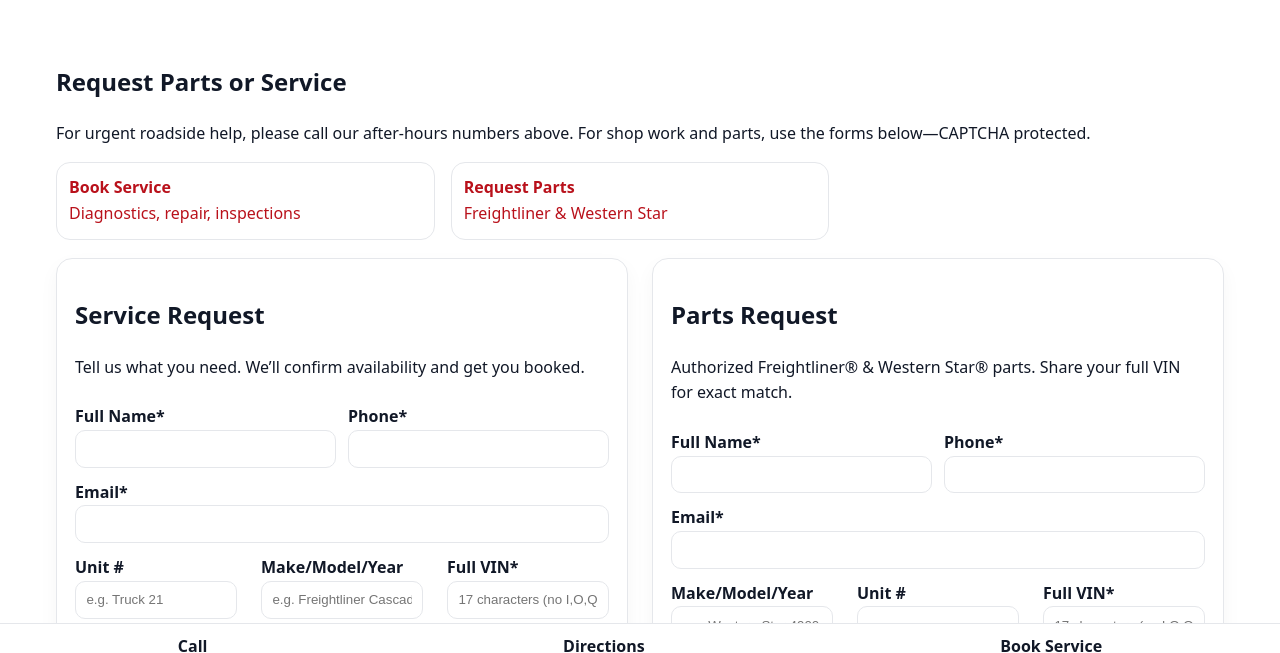
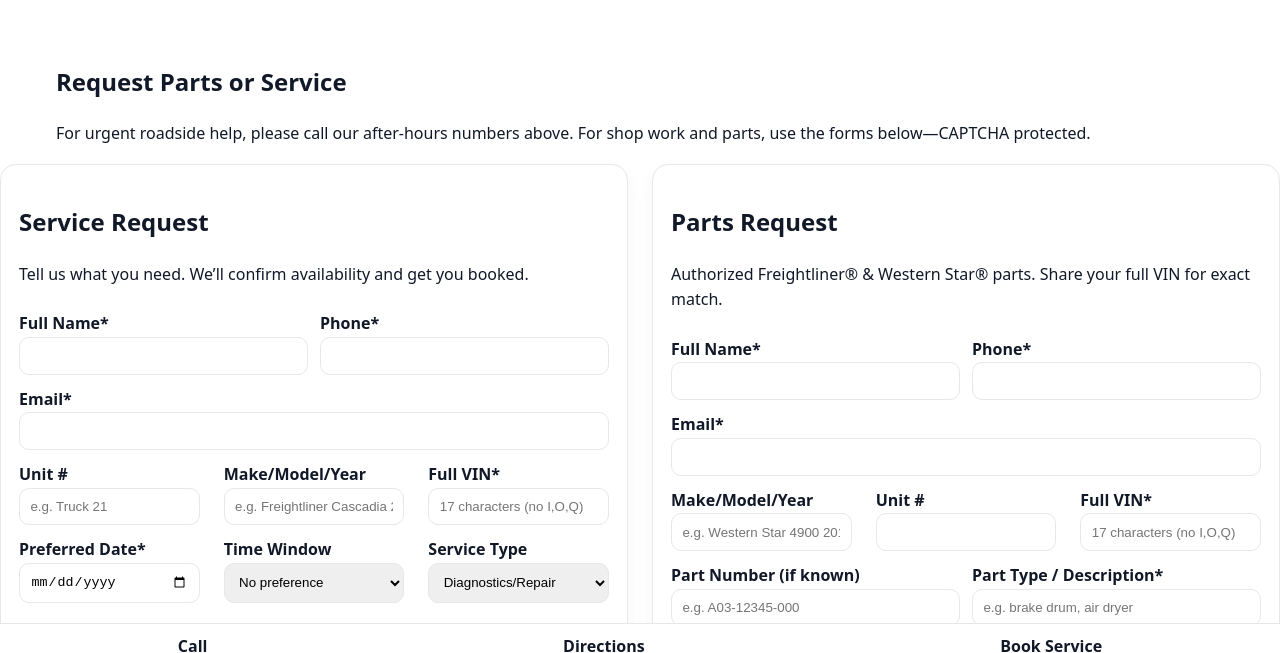
Before and after one commit to Bretonblitz/atlantictruck-site, a plain HTML site: page requests.html in a window 1280 px wide. Shown: the part 130-783 px from the top of the page. Drawn offline with Linux system fonts and the light colour scheme.

Commit message:
requests.html

```diff
--- a/requests.html
+++ b/requests.html
@@ -72,10 +72,7 @@
     <h1>Request Parts or Service</h1>
     <p class="muted">For urgent roadside help, please call our after-hours numbers above. For shop work and parts, use the forms below—CAPTCHA protected.</p>
 
-    <!-- Jump links -->
-    <div class="tiles" style="margin-top:10px">
-      <a class="tile small" href="#service"><div class="body"><strong>Book Service</strong><div>Diagnostics, repair, inspections</div></div></a>
-      <a class="tile small" href="#parts"><div class="body"><strong>Request Parts</strong><div>Freightliner & Western Star</div></div></a>
+
     </div>
 
     <div class="grid-2" style="margin-top:18px">
```
